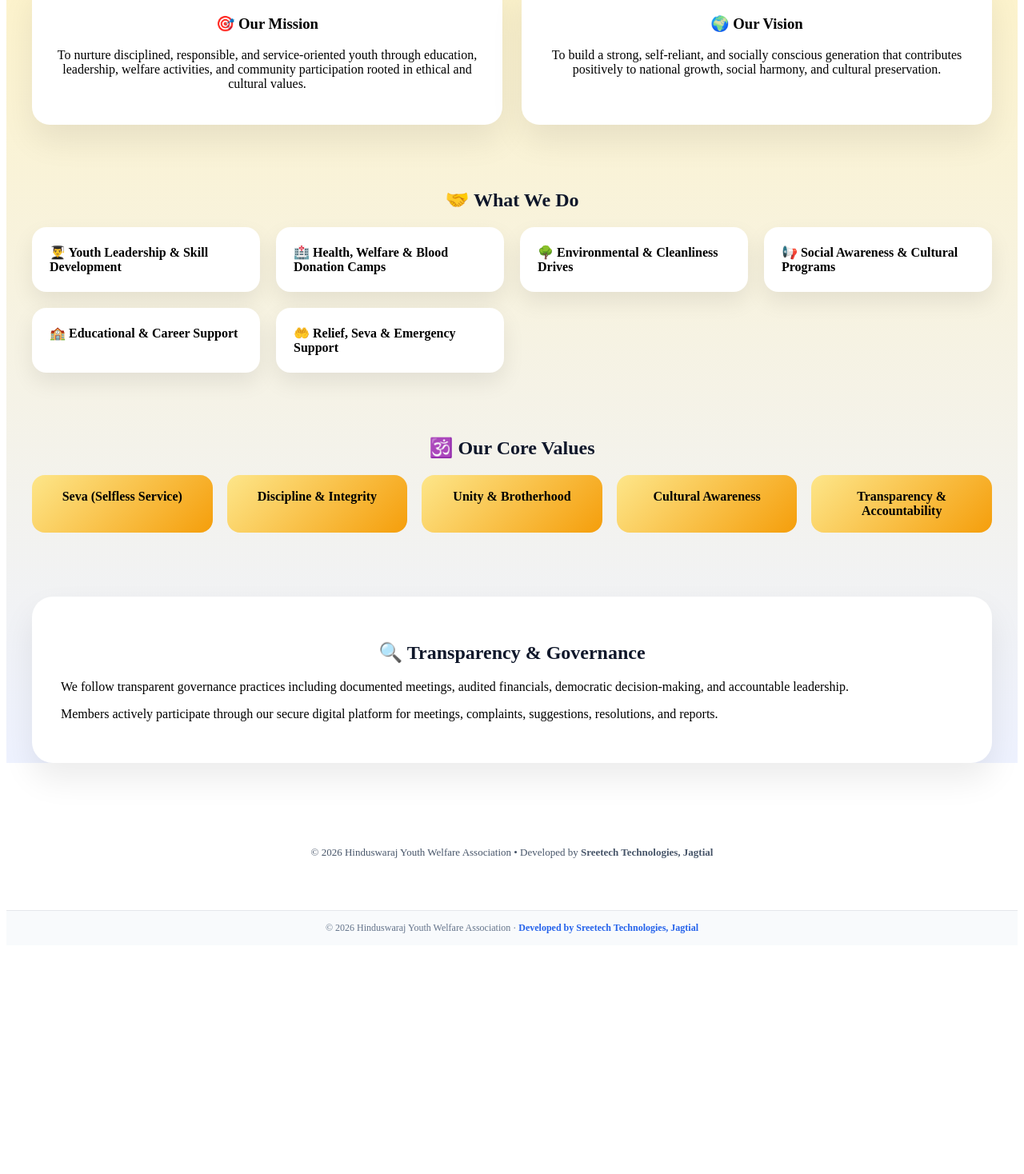
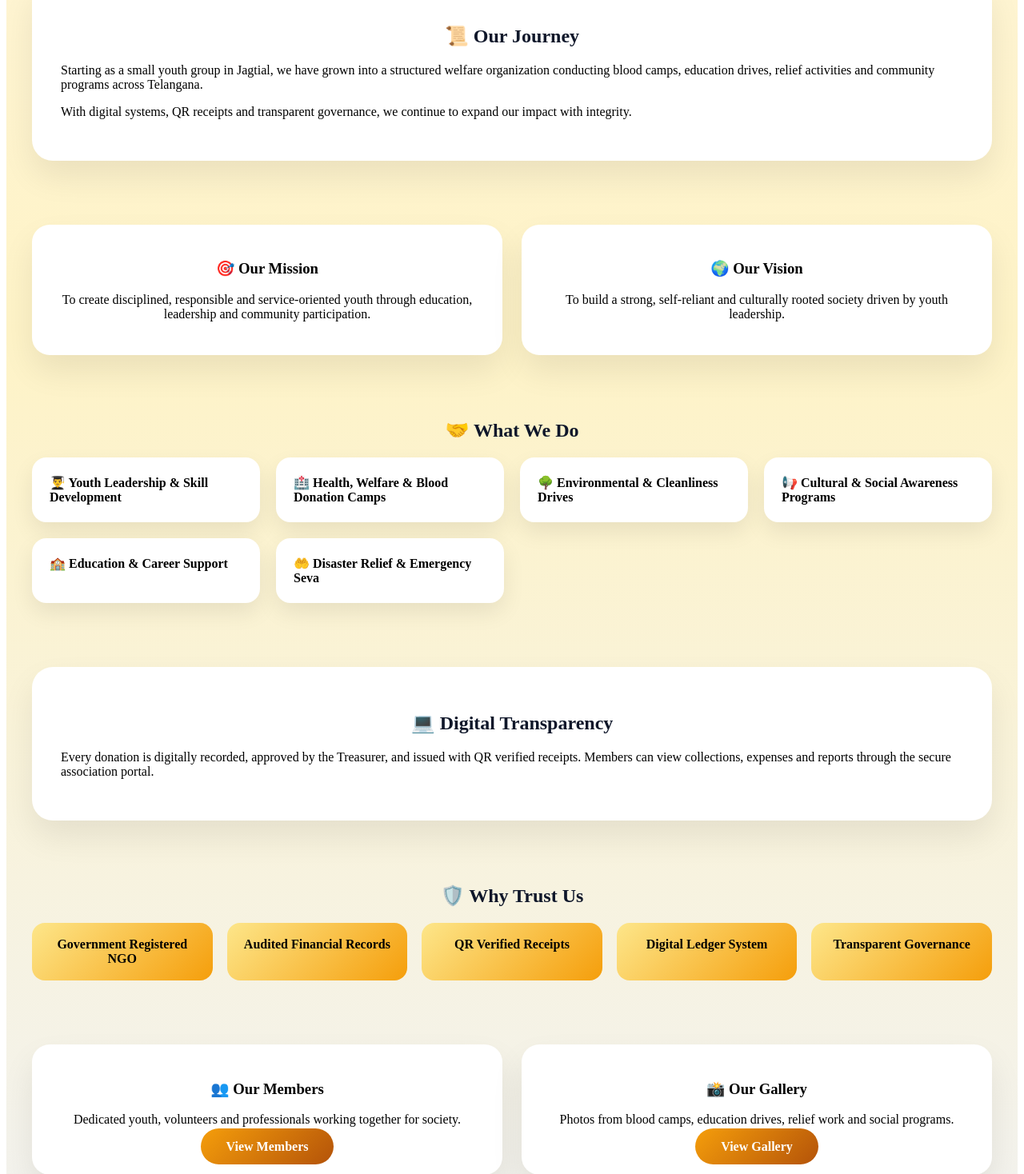
Before and after one commit to hinduswarajyouth-cyber/association-frontend, a React (Vite) app: page /association in a window 1280 px wide. Shown: the part 1168-2636 px from the top of the page at 80% size. Before the commit the page ends 2358 px from the top, so only its background shows below. Built offline with nearby package versions, Linux system fonts and the light colour scheme.

Commit message:
association

```diff
--- a/src/pages/PublicAssociation.jsx
+++ b/src/pages/PublicAssociation.jsx
@@ -9,15 +9,9 @@ export default function Association() {
       <div style={page}>
         {/* ================= HERO ================= */}
         <section style={hero}>
-          <img
-            src={logoImg}
-            alt="Hinduswaraj Youth Welfare Association Logo"
-            style={logo}
-          />
+          <img src={logoImg} alt="Hinduswaraj Youth Welfare Association Logo" style={logo} />
 
-          <h1 style={title}>
-            Hinduswaraj Youth Welfare Association
-          </h1>
+          <h1 style={title}>Hinduswaraj Youth Welfare Association</h1>
 
           <p style={subtitle}>
             🕉️ Registered Non-Profit Organization • Empowering Youth • Serving Dharma & Society
@@ -26,22 +20,18 @@ export default function Association() {
           <p style={mantra}>“सर्वे भवन्तु सुखिनः”</p>
 
           <div style={ctaRow}>
-            <a href="/donate" style={btnPrimary}>
-              🙏 Donate for Seva
-            </a>
-            <a href="/login" style={btnGhost}>
-              Member Login
-            </a>
+            <a href="/donate" style={btnPrimary}>🙏 Donate for Seva</a>
+            <a href="/login" style={btnGhost}>Member Login</a>
           </div>
         </section>
 
-        {/* ================= CONTENT WRAPPER ================= */}
         <div style={content}>
+
 {/* ================= HIGHLIGHTS ================= */}
 <section style={section}>
   <div style={highlightGrid}>
     <Highlight title="🏛 Registration" value="784/2025" note="Government Registered Trust" />
-              <Highlight title="📅 Established" value="2012" note="Youth-Driven Organization" />
+    <Highlight title="📅 Established" value="2012" note="Serving society for 10+ years" />
     <Highlight title="📍 Location" value="Jagtial" note="Telangana, Bharat 🇮🇳" />
     <Highlight title="📞 Contact" value="+91 84998 78425" note="info@hinduswarajyouth.online" />
   </div>
@@ -52,87 +42,131 @@ export default function Association() {
   <div style={cardWide}>
     <h2 style={sectionTitle}>🌱 About the Association</h2>
     <p>
-                <b>Hinduswaraj Youth Welfare Association</b> is a community-driven,
-                non-profit organization rooted in <b>Bharatiya values</b>,
-                dedicated to empowering youth, promoting social responsibility,
-                and serving society through structured welfare initiatives.
+      Hinduswaraj Youth Welfare Association is a registered non-profit organization formed
+      by dedicated youth to serve society through education, welfare, cultural preservation
+      and social upliftment.
     </p>
     <p>
-                Inspired by the ideals of <b>Seva</b>, <b>Sanghatan</b>, and <b>Sanskriti</b>,
-                we work towards holistic development of individuals and communities.
+      Rooted in Bharatiya values of Seva, Sanskruti and Sanghatan, we work for
+      sustainable development and responsible citizenship.
     </p>
   </div>
 </section>
 
-          {/* ================= MISSION / VISION ================= */}
+{/* ================= OUR JOURNEY ================= */}
+<section style={section}>
+  <div style={cardWide}>
+    <h2 style={sectionTitle}>📜 Our Journey</h2>
+    <p>
+      Starting as a small youth group in Jagtial, we have grown into a structured
+      welfare organization conducting blood camps, education drives, relief activities
+      and community programs across Telangana.
+    </p>
+    <p>
+      With digital systems, QR receipts and transparent governance, we continue to
+      expand our impact with integrity.
+    </p>
+  </div>
+</section>
+
+{/* ================= MISSION & VISION ================= */}
 <section style={section}>
   <div style={mvGrid}>
     <div style={card}>
       <h3>🎯 Our Mission</h3>
       <p>
-                  To nurture disciplined, responsible, and service-oriented youth
-                  through education, leadership, welfare activities, and
-                  community participation rooted in ethical and cultural values.
+        To create disciplined, responsible and service-oriented youth through education,
+        leadership and community participation.
       </p>
     </div>
-
     <div style={card}>
       <h3>🌍 Our Vision</h3>
       <p>
-                  To build a strong, self-reliant, and socially conscious generation
-                  that contributes positively to national growth, social harmony,
-                  and cultural preservation.
+        To build a strong, self-reliant and culturally rooted society driven by youth leadership.
       </p>
     </div>
   </div>
 </section>
 
-          {/* ================= ACTIVITIES ================= */}
+{/* ================= WHAT WE DO ================= */}
 <section style={section}>
   <h2 style={sectionTitle}>🤝 What We Do</h2>
   <div style={activityGrid}>
     <Activity>👨‍🎓 Youth Leadership & Skill Development</Activity>
     <Activity>🏥 Health, Welfare & Blood Donation Camps</Activity>
     <Activity>🌳 Environmental & Cleanliness Drives</Activity>
-              <Activity>📢 Social Awareness & Cultural Programs</Activity>
-              <Activity>🏫 Educational & Career Support</Activity>
-              <Activity>🤲 Relief, Seva & Emergency Support</Activity>
+    <Activity>📢 Cultural & Social Awareness Programs</Activity>
+    <Activity>🏫 Education & Career Support</Activity>
+    <Activity>🤲 Disaster Relief & Emergency Seva</Activity>
   </div>
 </section>
 
-          {/* ================= VALUES ================= */}
+{/* ================= DIGITAL TRANSPARENCY ================= */}
 <section style={section}>
-            <h2 style={sectionTitle}>🕉️ Our Core Values</h2>
-            <div style={valuesGrid}>
-              <Value>Seva (Selfless Service)</Value>
-              <Value>Discipline & Integrity</Value>
-              <Value>Unity & Brotherhood</Value>
-              <Value>Cultural Awareness</Value>
-              <Value>Transparency & Accountability</Value>
+  <div style={cardWide}>
+    <h2 style={sectionTitle}>💻 Digital Transparency</h2>
+    <p>
+      Every donation is digitally recorded, approved by the Treasurer, and issued
+      with QR verified receipts. Members can view collections, expenses and reports
+      through the secure association portal.
+    </p>
   </div>
 </section>
 
-          {/* ================= TRANSPARENCY ================= */}
+{/* ================= WHY TRUST US ================= */}
+<section style={section}>
+  <h2 style={sectionTitle}>🛡️ Why Trust Us</h2>
+  <div style={valuesGrid}>
+    <Value>Government Registered NGO</Value>
+    <Value>Audited Financial Records</Value>
+    <Value>QR Verified Receipts</Value>
+    <Value>Digital Ledger System</Value>
+    <Value>Transparent Governance</Value>
+  </div>
+</section>
+
+{/* ================= COMMUNITY ================= */}
+<section style={section}>
+  <div style={mvGrid}>
+    <div style={card}>
+      <h3>👥 Our Members</h3>
+      <p>Dedicated youth, volunteers and professionals working together for society.</p>
+      <a href="/members" style={btnPrimary}>View Members</a>
+    </div>
+
+    <div style={card}>
+      <h3>📸 Our Gallery</h3>
+      <p>Photos from blood camps, education drives, relief work and social programs.</p>
+      <a href="/gallery" style={btnPrimary}>View Gallery</a>
+    </div>
+  </div>
+</section>
+
+{/* ================= VOLUNTEER ================= */}
 <section style={section}>
   <div style={cardWide}>
-              <h2 style={sectionTitle}>🔍 Transparency & Governance</h2>
+    <h2 style={sectionTitle}>🙌 Become a Volunteer</h2>
+    <p>Join us and contribute your time and skills for the betterment of society.</p>
+    <a href="/volunteer" style={btnPrimary}>Register as Volunteer</a>
+  </div>
+</section>
+
+{/* ================= LEGAL ================= */}
+<section style={section}>
+  <div style={cardWide}>
+    <h2 style={sectionTitle}>📑 Legal Registration & Compliance</h2>
     <p>
-                We follow transparent governance practices including documented meetings,
-                audited financials, democratic decision-making, and accountable leadership.
-              </p>
-              <p>
-                Members actively participate through our secure digital platform
-                for meetings, complaints, suggestions, resolutions, and reports.
+      We are a legally registered welfare association following financial audits,
+      government compliance and transparent reporting.
     </p>
   </div>
 </section>
+
         </div>
       </div>
 
-      {/* ================= FOOTER ================= */}
       <footer style={footer}>
-        © 2026 Hinduswaraj Youth Welfare Association • Developed by
-        <b> Sreetech Technologies, Jagtial</b>
+
       </footer>
     </>
   );
@@ -148,67 +182,24 @@ const Highlight = ({ title, value, note }) => (
   </div>
 );
 
-const Activity = ({ children }) => (
-  <div style={activityCard}>{children}</div>
-);
+const Activity = ({ children }) => <div style={activityCard}>{children}</div>;
+const Value = ({ children }) => <div style={valueCard}>{children}</div>;
 
-const Value = ({ children }) => (
-  <div style={valueCard}>{children}</div>
-);
-
-/* ================= STYLES ================= */
+/* ================= YOUR ORIGINAL STYLES (UNCHANGED) ================= */
 
 const page = {
   background: "linear-gradient(180deg,#fff7ed,#fef3c7,#eef2ff)",
   minHeight: "100vh",
 };
 
-const content = {
-  maxWidth: 1200,
-  margin: "0 auto",
-  padding: "0 24px",
-};
-
-const section = {
-  marginBottom: 80,
-};
-
-const hero = {
-  textAlign: "center",
-  padding: "90px 20px 80px",
-};
-
-const logo = {
-  width: 140,
-  marginBottom: 20,
-};
-
-const title = {
-  fontSize: 40,
-  fontWeight: 800,
-  color: "#0f172a",
-};
-
-const subtitle = {
-  marginTop: 10,
-  color: "#92400e",
-  fontSize: 16,
-};
-
-const mantra = {
-  marginTop: 12,
-  fontSize: 14,
-  color: "#78350f",
-  letterSpacing: 1,
-};
-
-const ctaRow = {
-  display: "flex",
-  justifyContent: "center",
-  gap: 16,
-  marginTop: 30,
-  flexWrap: "wrap",
-};
+const content = { maxWidth: 1200, margin: "0 auto", padding: "0 24px" };
+const section = { marginBottom: 80 };
+const hero = { textAlign: "center", padding: "90px 20px 80px" };
+const logo = { width: 140, marginBottom: 20 };
+const title = { fontSize: 40, fontWeight: 800, color: "#0f172a" };
+const subtitle = { marginTop: 10, color: "#92400e", fontSize: 16 };
+const mantra = { marginTop: 12, fontSize: 14, color: "#78350f", letterSpacing: 1 };
+const ctaRow = { display: "flex", justifyContent: "center", gap: 16, marginTop: 30, flexWrap: "wrap" };
 
 const btnPrimary = {
   background: "linear-gradient(135deg,#f59e0b,#b45309)",
@@ -228,17 +219,8 @@ const btnGhost = {
   fontWeight: 600,
 };
 
-const highlightGrid = {
-  display: "grid",
-  gridTemplateColumns: "repeat(auto-fit,minmax(240px,1fr))",
-  gap: 24,
-};
-
-const mvGrid = {
-  display: "grid",
-  gridTemplateColumns: "repeat(auto-fit,minmax(360px,1fr))",
-  gap: 24,
-};
+const highlightGrid = { display: "grid", gridTemplateColumns: "repeat(auto-fit,minmax(240px,1fr))", gap: 24 };
+const mvGrid = { display: "grid", gridTemplateColumns: "repeat(auto-fit,minmax(360px,1fr))", gap: 24 };
 
 const card = {
   background: "#fff",
@@ -255,43 +237,12 @@ const cardWide = {
   boxShadow: "0 20px 40px rgba(0,0,0,.08)",
 };
 
-const sectionTitle = {
-  textAlign: "center",
-  marginBottom: 20,
-  color: "#0f172a",
-};
+const sectionTitle = { textAlign: "center", marginBottom: 20, color: "#0f172a" };
 
-const activityGrid = {
-  display: "grid",
-  gridTemplateColumns: "repeat(auto-fit,minmax(260px,1fr))",
-  gap: 20,
-};
+const activityGrid = { display: "grid", gridTemplateColumns: "repeat(auto-fit,minmax(260px,1fr))", gap: 20 };
+const activityCard = { background: "#fff", padding: 22, borderRadius: 18, fontWeight: 600, boxShadow: "0 12px 28px rgba(0,0,0,.08)" };
 
-const activityCard = {
-  background: "#fff",
-  padding: 22,
-  borderRadius: 18,
-  fontWeight: 600,
-  boxShadow: "0 12px 28px rgba(0,0,0,.08)",
-};
+const valuesGrid = { display: "grid", gridTemplateColumns: "repeat(auto-fit,minmax(220px,1fr))", gap: 18 };
+const valueCard = { background: "linear-gradient(135deg,#fde68a,#f59e0b)", padding: 18, borderRadius: 16, fontWeight: 700, textAlign: "center" };
 
-const valuesGrid = {
-  display: "grid",
-  gridTemplateColumns: "repeat(auto-fit,minmax(220px,1fr))",
-  gap: 18,
-};
-
-const valueCard = {
-  background: "linear-gradient(135deg,#fde68a,#f59e0b)",
-  padding: 18,
-  borderRadius: 16,
-  fontWeight: 700,
-  textAlign: "center",
-};
-
-const footer = {
-  textAlign: "center",
-  padding: 24,
-  color: "#475569",
-  fontSize: 13,
-};
+const footer = { textAlign: "center", padding: 24, color: "#475569", fontSize: 13 };
```
Lines whose indentation alone changed are shown as unchanged.
